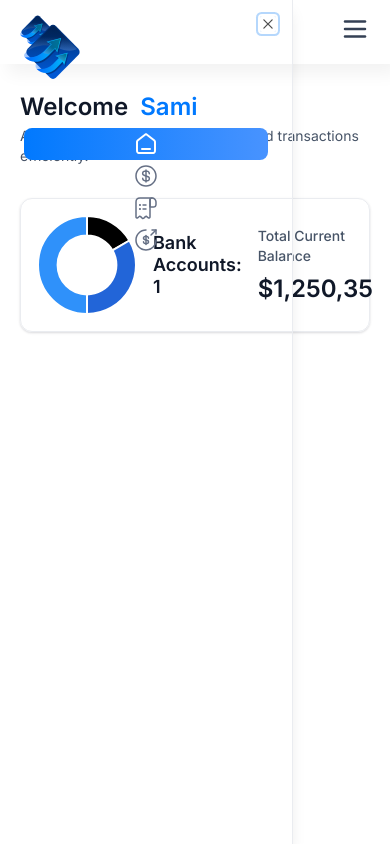
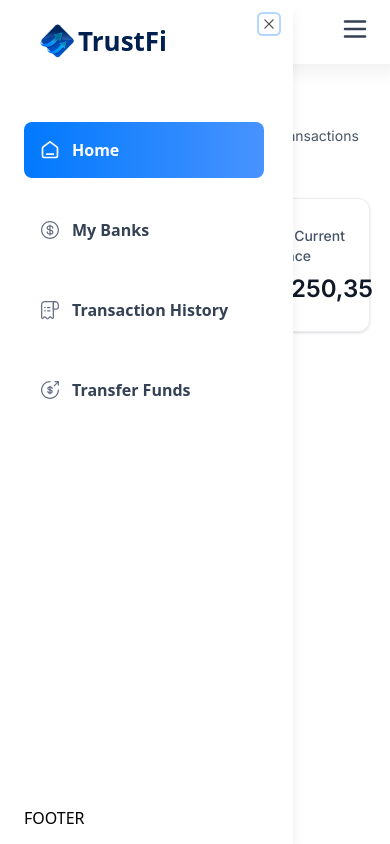
Before and after one commit to sami2928/TrustFi, a Next.js app: page / in a window 390 px wide. Both pictures are taken after a click on the button 355 px from the left and 29 px from the top of the page. Built offline with nearby package versions, Linux system fonts and the light colour scheme.

Commit message:
Modifications in Left Side Mobile Navbar

```diff
--- a/app/(root)/page.tsx
+++ b/app/(root)/page.tsx
@@ -14,13 +14,14 @@
             user={loggedIn?.firstName || "Guest"}
             subText="Access and manage your account and transactions efficiently."
           />
+
+          <TotalBalanceBox
+            accounts={[]}
+            totalBanks={1}
+            totalCurrentBalance={1250.35}
+          ></TotalBalanceBox>
         </header>
-
-        <TotalBalanceBox
-          accounts={[]}
-          totalBanks={1}
-          totalCurrentBalance={1250.35}
-        ></TotalBalanceBox>
+        RECENT TRANSACTIONS
       </div>
     </section>
   );
--- a/components/MobileNav.tsx
+++ b/components/MobileNav.tsx
@@ -5,7 +5,12 @@
 import { cn } from "@/lib/utils";
 import { usePathname } from "next/navigation";
 
-import { Sheet, SheetContent, SheetTrigger } from "@/components/ui/sheet";
+import {
+  Sheet,
+  SheetContent,
+  SheetTrigger,
+  SheetClose,
+} from "@/components/ui/sheet";
 
 const MobileNav = ({ user }: MobileNavProps) => {
   const pathname = usePathname();
@@ -21,45 +26,63 @@
             className="cursor pointer"
           />
         </SheetTrigger>
-        <SheetContent side="left">
+        <SheetContent side="left" className="border-none bg-white">
           <Link
             href="/"
-            className="mb-12 cursor-pointer flex items-center gap-2"
+            className="cursor-pointer flex items-center gap-1 px-4"
           >
             <Image
               src="/icons/logo.svg"
               width={34}
               height={34}
               alt="Trust_fi Logo"
-              className="size-[24px] max-xl:size-14"
             />
-            <h1 className="sidebar-logo"> TrustFi </h1>
+            <h1 className="text-26 font-ibm-plex-serif font-bold text-black-1">
+              TrustFi
+            </h1>
           </Link>
+          <div className="mobilenav-sheet">
+            <SheetClose asChild>
+              <nav className="flex h-full flex-col gap-6 pt-16 text-white">
                 {sidebarLinks.map((item) => {
                   const isActive =
-              pathname === item.route || pathname.startsWith(`${item.route}/`);
+                    pathname === item.route ||
+                    pathname.startsWith(`${item.route}/`);
                   return (
+                    <SheetClose asChild key={item.route}>
                       <Link
                         href={item.route}
                         key={item.label}
-                className={cn("sidebar-link", { "bg-bank-gradient": isActive })}
+                        className={cn("mobilenav-sheet_close w-full", {
+                          "bg-bank-gradient": isActive,
+                        })}
                       >
-                <div className="relative size-6">
                         <Image
                           src={item.imgURL}
                           alt={item.label}
-                    fill
+                          width={20}
+                          height={20}
                           className={cn({
                             "brightness-[3] invert-0": isActive,
                           })}
                         />
-                </div>
-                <p className={cn("sidebar-label", { "!text-white": isActive })}>
+
+                        <p
+                          className={cn("text-16 font-semibold text-black-2", {
+                            "text-white": isActive,
+                          })}
+                        >
                           {item.label}
                         </p>
                       </Link>
+                    </SheetClose>
                   );
                 })}
+                USER
+              </nav>
+            </SheetClose>
+            FOOTER
+          </div>
         </SheetContent>
       </Sheet>
     </section>
```
Lines whose indentation alone changed are shown as unchanged.
